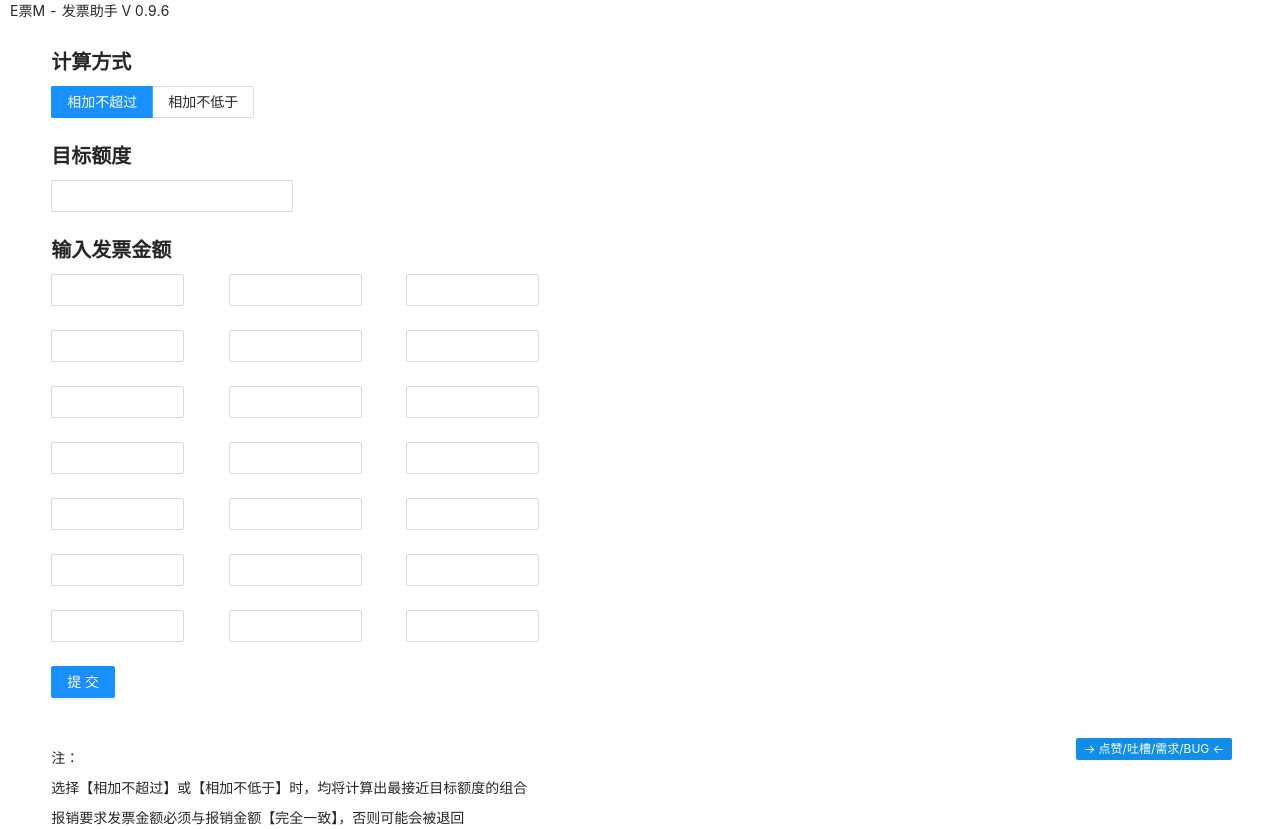
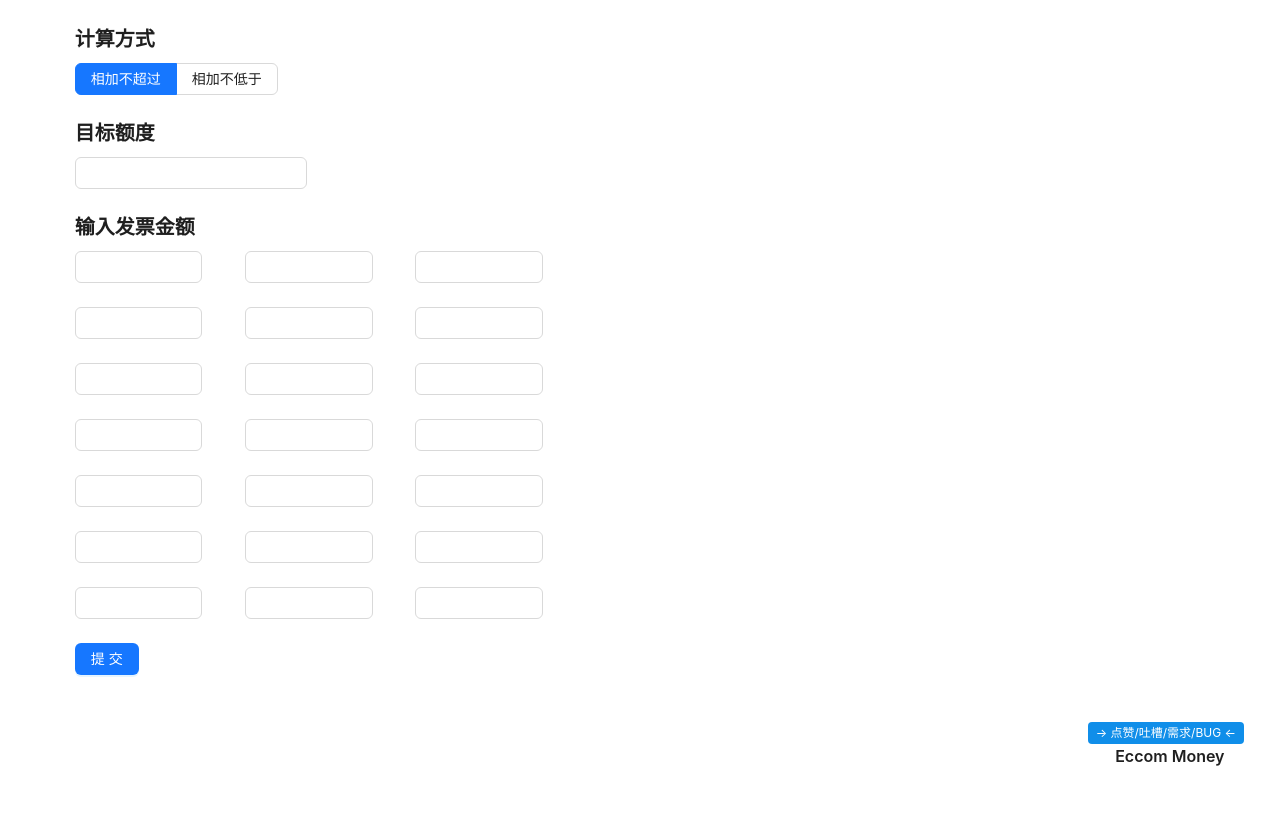
Before and after one commit to anfire2/give-me-money, a React (Create React App) app: page / in a window 1280 px wide. After the commit the page ends 800 px from the top, so only its background shows below. Built offline with nearby package versions, Linux system fonts and the light colour scheme.

Commit message:
**2023.04.19**
*V 0.9.7*

- 更名为Eccom Money
- 去除【注】部分的内容，去除左上角的版本和更新提示，标题移动至右下角
- 优化了一下边距排版
- 更新相关依赖至最新

```diff
--- a/public/index.html
+++ b/public/index.html
@@ -2,19 +2,16 @@
 <html lang="en">
   <head>
     <meta charset="utf-8" />
-    <link rel="icon" href="%PUBLIC_URL%/favicon.ico" />
     <meta name="viewport" content="width=device-width, initial-scale=1" />
     <meta name="theme-color" content="#000000" />
     <meta
       name="description"
       content="Web site created using create-react-app"
     />
-    <link rel="apple-touch-icon" href="%PUBLIC_URL%/logo192.png" />
     <!--
       manifest.json provides metadata used when your web app is installed on a
       user's mobile device or desktop. See https://developers.google.com/web/fundamentals/web-app-manifest/
     -->
-    <link rel="manifest" href="%PUBLIC_URL%/manifest.json" />
     <!--
       Notice the use of %PUBLIC_URL% in the tags above.
       It will be replaced with the URL of the `public` folder during the build.
@@ -24,7 +21,7 @@
       work correctly both with client-side routing and a non-root public URL.
       Learn how to configure a non-root public URL by running `npm run build`.
     -->
-    <title>E票M</title>
+    <title>Eccom Money</title>
   </head>
   <body>
     <noscript>You need to enable JavaScript to run this app.</noscript>
--- a/src/cacluator/Home.js
+++ b/src/cacluator/Home.js
@@ -1,9 +1,9 @@
 import { useCallback, useState } from 'react';
 import { calculateResult } from './util';
-import { Button, Form, Input, Popover, Radio, Space, Tag, Tooltip, Typography } from 'antd';
+import { Button, Form, Input, Popover, Radio, Tag, Typography } from 'antd';
 import qrcode from './qr_code.webp';
 
-const { Title, Text } = Typography;
+const { Title } = Typography;
 
 const Home = () => {
 
@@ -51,7 +51,7 @@ const Home = () => {
           name={'value_' + i}
           style={{ display: 'inline-block', width: '33%' }}
         >
-          <Input allowClear/>
+          <Input allowClear />
         </Form.Item>
       );
     }
@@ -60,14 +60,7 @@ const Home = () => {
 
   return (
     <>
-      <Text
-        style={{ margin: 10 }}
-      >
-        <Tooltip title="20220628：1.发票金额输入框支持单独清空；2.经人肉测试报销发票金额超过费用额度时也会被退回，因此报销方式不再对“额度券”和“费用额度”进行区分建议">
-          E票M - 发票助手 V 0.9.6
-        </Tooltip>
-      </Text>
-      <div style={{ display: 'flex' }}>
+      <div style={{ display: 'flex', padding: '0 2%' }}>
         <Form
           name="basic"
           wrapperCol={{
@@ -75,7 +68,7 @@ const Home = () => {
           }}
           onFinish={submit}
           autoComplete="off"
-          style={{ padding: '2% 4%', width: '50%' }}
+          style={{ padding: '2% 4% 0', width: '50%' }}
         >
           <Title level={4}>
             计算方式
@@ -106,7 +99,7 @@ const Home = () => {
           </Form.Item>
         </Form>
         {inputListForPrint?.length ? (
-          <div style={{ padding: '2% 4%', width: '50%' }}>
+          <div style={{ padding: '2% 4% 0', width: '50%' }}>
             <Title level={4}>发票金额：</Title>
             <Title level={5}>{JSON.stringify(inputListForPrint, null, 2)}</Title>
             <br />
@@ -121,20 +114,16 @@ const Home = () => {
           </div>
         ) : null}
       </div>
-      <div style={{ paddingLeft: '4%' }}>
-        <Space direction="vertical">
-          <span>注：</span>
-          <span>
-            选择【相加不超过】或【相加不低于】时，均将计算出最接近目标额度的组合
-          </span>
-          <span>
-            报销要求发票金额必须与报销金额【完全一致】，否则可能会被退回
-          </span>
-        </Space>
-      </div>
       <div
         style={{
-          position: 'fixed', right: 40, bottom: 40, zIndex: 9999, display: 'flex', cursor: 'pointer'
+          position: 'fixed',
+          right: 28,
+          bottom: 24,
+          zIndex: 9999,
+          display: 'flex',
+          flexDirection: 'column',
+          cursor: 'pointer',
+          alignItems: 'center'
         }}
       >
         <Popover
@@ -143,6 +132,9 @@ const Home = () => {
         >
           <Tag color="#108ee9">→ 点赞/吐槽/需求/BUG ←</Tag>
         </Popover>
+        <Title level={5}>
+          Eccom Money
+        </Title>
       </div>
     </>
   );
--- a/src/index.js
+++ b/src/index.js
@@ -1,11 +1,8 @@
 import React from 'react';
-import ReactDOM from 'react-dom';
+import { createRoot } from 'react-dom/client';
+import 'antd/dist/reset.css';
+import './index.css';
 import Home from './cacluator/Home';
-import 'antd/dist/antd.css'
 
-ReactDOM.render(
-  <React.StrictMode>
-    <Home />
-  </React.StrictMode>,
-  document.getElementById('root')
-);
+const root = createRoot(document.getElementById("root"));
+root.render(<Home />);
```
Also changed, not shown: package.json (+9 -9 lines), 2 other files (tests, documents, lock files or other folders).
